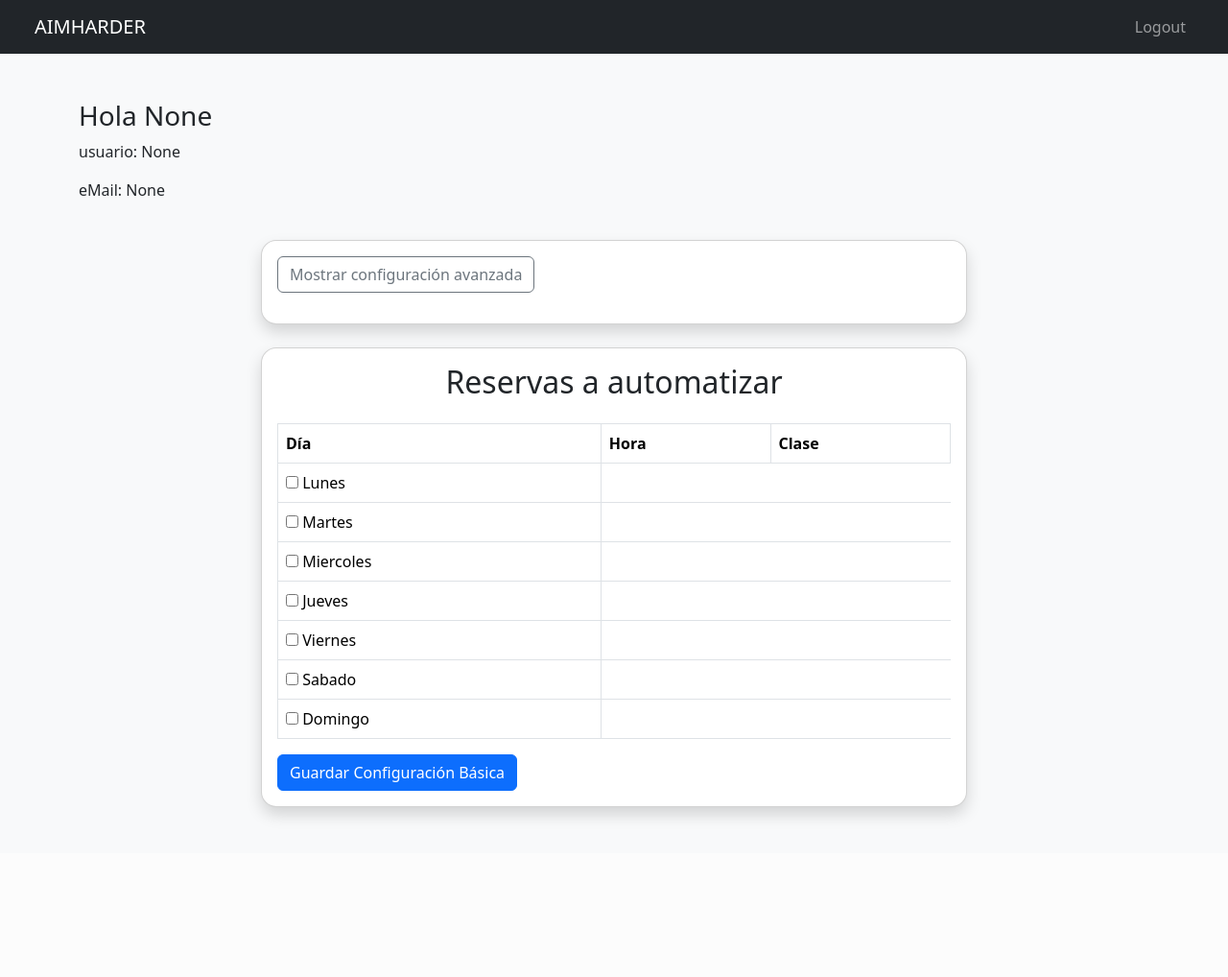
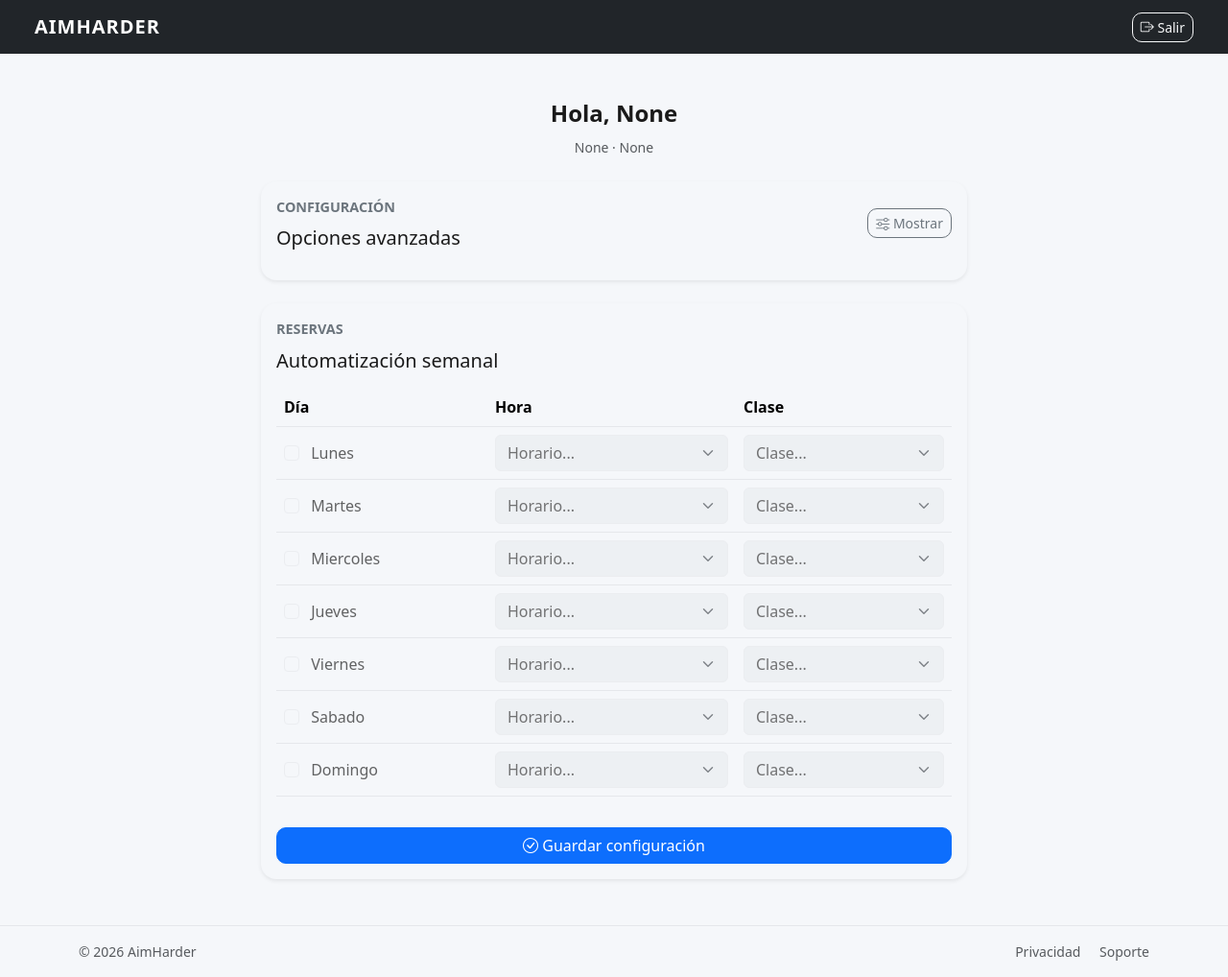
Before and after one commit to venturas55/aimharder, a Flask app: template templates/index.html in a window 1280 px wide. Shown: the whole page at 96% size. Before the commit the page ends 855 px from the top, so only its background shows below. Run offline with Flask 3, Linux system fonts and the light colour scheme; the template is opened without the code that fills it, so the values that code supplies are empty.

Commit message:
Se mejora de estetica mucho mas profesional y modo light / dark

```diff
--- a/templates/index.html
+++ b/templates/index.html
@@ -3,136 +3,221 @@
 
 <head>
   <meta charset="UTF-8" />
-  <title>Selecciona un horario</title>
-  <link href="https://cdn.jsdelivr.net/npm/bootstrap@5.3.6/dist/css/bootstrap.min.css" rel="stylesheet"
-    integrity="sha384-4Q6Gf2aSP4eDXB8Miphtr37CMZZQ5oXLH2yaXMJ2w8e2ZtHTl7GptT4jmndRuHDT" crossorigin="anonymous">
-</head>
+  <title>AimHarder</title>
+
+  <!-- Bootstrap -->
+  <link href="https://cdn.jsdelivr.net/npm/bootstrap@5.3.6/dist/css/bootstrap.min.css" rel="stylesheet">
+
+  <!-- Icons -->
+  <link href="https://cdn.jsdelivr.net/npm/bootstrap-icons@1.11.3/font/bootstrap-icons.css" rel="stylesheet">
+  <script id="7jv2ls">
+    const prefersDark = window.matchMedia('(prefers-color-scheme: dark)').matches;
+    document.documentElement.setAttribute(
+      'data-bs-theme',
+      prefersDark ? 'dark' : 'light'
+    );
+  </script>
   <style>
-  .extra {
-    display: none;
+    [data-bs-theme="light"] {
+      --bs-body-bg: #f5f7fa;
+      --bs-body-color: #1a1a1a;
+
+      --bs-primary: #4f46e5;
+      /* azul moderno */
+      --bs-secondary: #6c757d;
+
+      --bs-border-color: #e5e7eb;
+    }
+
+    [data-bs-theme="dark"] .card {
+      background-color: #111827;
+      /* ligeramente distinto del fondo */
+      border: 1px solid #1f2937;
+      box-shadow: none;
+    }
+
+    [data-bs-theme="dark"] .row-disabled {
+      opacity: 0.4;
+    }
+
+    [data-bs-theme="light"] .row-disabled {
+      opacity: 0.6;
+    }
+
+    [data-bs-theme="dark"] tr:not(.row-disabled) {
+      background-color: rgba(99, 102, 241, 0.05);
+    }
+
+    [data-bs-theme="light"] tr:not(.row-disabled) {
+      background-color: rgba(79, 70, 229, 0.05);
+    }
+
+    body {
+      background-color: var(--bs-body-bg);
+    }
+
+    .card {
+      border: none;
+    }
+
+    .card-title {
+      font-weight: 600;
+    }
+
+    .navbar-brand {
+      font-weight: 600;
+      letter-spacing: 1px;
+    }
+
+    .section-title {
+      font-size: 0.9rem;
+      font-weight: 600;
+      color: #6c757d;
+      text-transform: uppercase;
+      margin-bottom: 10px;
+    }
+
+    .table td {
+      vertical-align: middle;
+    }
+
+    .btn {
+      border-radius: 10px;
     }
   </style>
+</head>
 
-<body class="bg-light">
-  <nav class="navbar navbar-expand-md navbar-dark bg-dark justify-content-between px-4">
-    <div class="container-fluid">
-      <div class="d-flex flex-column p-0 m-0">
-        <div>
-          <a class="navbar-brand" href="/">AIMHARDER</a>
-        </div>
-      </div>
-      <ul class="navbar-nav ml-auto">
-        <li class="nav-item">
-          <a class="nav-link" href="/logout" tabindex="-1" aria-disabled="true">Logout</a>
-        </li>
-      </ul>
-    </div>
+<body class="d-flex flex-column min-vh-100">
+
+  <!-- NAVBAR -->
+  <nav class="navbar navbar-dark bg-dark px-4">
+    <div class="container-fluid d-flex justify-content-between">
+      <span class="navbar-brand">AIMHARDER</span>
+
+      <a class="btn btn-outline-light btn-sm" href="/logout">
+        <i class="bi bi-box-arrow-right"></i> Salir
+      </a>
     </div>
   </nav>
-  <!-- Flash messages -->
+
+  <!-- FLASH -->
   {% with messages = get_flashed_messages(with_categories=true) %}
   {% if messages %}
   <div class="container mt-3">
     {% for category, message in messages %}
-    <div class="alert alert-{{ category }} alert-dismissible fade show" role="alert">
+    <div class="alert alert-{{ category }} alert-dismissible fade show shadow-sm">
       {{ message }}
-      <button type="button" class="btn-close" data-bs-dismiss="alert" aria-label="Close"></button>
+      <button type="button" class="btn-close" data-bs-dismiss="alert"></button>
     </div>
     {% endfor %}
   </div>
   {% endif %}
   {% endwith %}
 
+  <!-- CONTENIDO -->
+  <div class="container py-5">
 
-  <div class="container py-5">
-    <div class="row justify-content-center">
-      <h3>Hola {{ session.get("full_name") }}</h3>
-      <p> usuario: {{ session.get("usuario") }} </p>
-      <p>eMail: {{ session.get("email") }}</p>
-      <!-- SECCION AVANZADA avanzada -->
-      <div class="col-md-8 my-4">
-        <div class="card shadow rounded-4">
+    <!-- PERFIL -->
+    <div class="mb-4 text-center">
+      <h4 class="fw-semibold">Hola, {{ session.get("full_name") }}</h4>
+      <small class="text-muted">
+        {{ session.get("usuario") }} · {{ session.get("email") }}
+      </small>
+    </div>
+
+    <!-- AVANZADO -->
+    <div class="row justify-content-center mb-4">
+      <div class="col-lg-8">
+
+        <div class="card shadow-sm rounded-4">
           <div class="card-body">
 
-            <!-- Botón para mostrar/ocultar sección avanzada -->
+            <div class="d-flex justify-content-between align-items-center mb-3">
+              <div>
+                <div class="section-title">Configuración</div>
+                <h5 class="mb-0">Opciones avanzadas</h5>
+              </div>
+
+              <button class="btn btn-outline-secondary btn-sm" onclick="toggleAdvancedFields()" id="toggleAdvancedBtn">
+                <i class="bi bi-sliders"></i> Mostrar
+              </button>
+            </div>
+
+            <form method="post" action="{{ url_for('guardar_avanzado') }}">
+              <div id="advancedFields" style="display:none;">
+
                 <div class="mb-3">
-              <button type="button" class="btn btn-outline-secondary" id="toggleAdvancedBtn"
-                onclick="toggleAdvancedFields()">Mostrar configuración avanzada</button>
-            </div>
-            <!-- Sección avanzada colapsable -->
-            <form method="post" action="{{ url_for('guardar_avanzado') }}">
-              <div id="advancedFields" style="display: none;">
-                           <h2 class="card-title text-center mb-4">
-              Configuración AVANZADA de la reserva
-            </h2>
-                <div class="mb-3">
-                  <label for="aimharder_user" class="form-label">Usuario AimHarder</label>
-                  <input type="text" class="form-control" id="aimharder_user" name="aimharder_user"
-                    placeholder="user de aimharder" required value="{{ aimharder_user if aimharder_user else '' }}" />
+                  <label class="form-label">Usuario AimHarder</label>
+                  <input type="text" class="form-control" name="aimharder_user" value="{{ aimharder_user or '' }}"
+                    required>
                 </div>
 
                 <div class="mb-3">
-                  <label for="aimharder_pass" class="form-label">Pass AimHarder</label>
+                  <label class="form-label">Contraseña</label>
                   <div class="input-group">
                     <input type="password" class="form-control" id="aimharder_pass" name="aimharder_pass"
-                      placeholder="pass de aimharder" required value="{{ aimharder_pass if aimharder_pass else '' }}" />
+                      value="{{ aimharder_pass or '' }}" required>
+
                     <button class="btn btn-outline-secondary" type="button" onclick="togglePasswordVisibility()">
                       <i class="bi bi-eye" id="togglePassIcon"></i>
                     </button>
                   </div>
                 </div>
-                <div class="row justify-content-center">
-                  <div class="col-5 mb-3">
-                    <label for="gym" class="form-label">GYM (prefijo en AimHarder)</label>
-                    <input type="text" class="form-control" id="gym" name="gym" placeholder="GYM de aimharder" required
-                      value="{{ gym if gym else '' }}" />
+
+                <div class="row">
+                  <div class="col-md-6 mb-3">
+                    <label class="form-label">Gym (prefijo)</label>
+                    <input type="text" class="form-control" name="gym" value="{{ gym or '' }}" required>
                   </div>
 
-                  <div class="col-5  mb-3">
-                    <label for="gym" class="form-label">Las reservas se ejecutan con periodicidad</label>
-                    <select class="form-select clase" name="periodicidad" required>
-                      <option value="" disabled>Periodicidad de reservas...</option>
-                      <option value="daily" {% if config['periodicidad'] is defined and config['periodicidad']=="daily"
-                        %} selected {% endif %}>
-                        Diaria </option>
-                      <option value="weekly" {% if config['periodicidad'] is defined and
-                        config['periodicidad']=="weekly" %} selected {% endif %}> Semanal </option>
+                  <div class="col-md-6 mb-3">
+                    <label class="form-label">Periodicidad</label>
+                    <select class="form-select" name="periodicidad" required>
+                      <option disabled selected>Selecciona...</option>
+                      <option value="daily" {% if config['periodicidad']=="daily" %}selected{% endif %}>
+                        Diaria
+                      </option>
+                      <option value="weekly" {% if config['periodicidad']=="weekly" %}selected{% endif %}>
+                        Semanal
+                      </option>
                     </select>
                   </div>
                 </div>
-                <div class="row justify-content-center">
-                  <div class="d-grid col-4">
-                    <button type="submit" name="action" value="guardar_avanzado" class="btn btn-success">
-                      Guardar Configuración Avanzada
+
+                <div class="d-grid mt-3">
+                  <button class="btn btn-success">
+                    <i class="bi bi-save"></i> Guardar configuración avanzada
                   </button>
                 </div>
+
               </div>
-              </div>
-          </div>
-          <!-- Fin de la sección avanzada -->
+            </form>
 
-          </form>
           </div>
         </div>
 
-      <!-- SECCION BASICA  -->
-      <div class="col-md-8">
-
-        <div class="card shadow rounded-4">
-          <div class="card-body">
-            <h2 class="card-title text-center mb-4">
-              Reservas a automatizar
-            </h2>
-            <form method="post" action="{{ url_for('guardar_basico') }}">
-              <div class="mb-3">
-
+      </div>
     </div>
 
+    <!-- BÁSICO -->
+    <div class="row justify-content-center">
+      <div class="col-lg-8">
+
+        <div class="card shadow-sm rounded-4">
+          <div class="card-body">
+
             <div class="mb-3">
-                <table class="table table-bordered">
-                  <thead>
+              <div class="section-title">Reservas</div>
+              <h5>Automatización semanal</h5>
+            </div>
+
+            <form method="post" action="{{ url_for('guardar_basico') }}">
+
+              <div class="table-responsive">
+                <table class="table align-middle">
+
+                  <thead class="">
                     <tr>
-
                       <th>Día</th>
                       <th>Hora</th>
                       <th>Clase</th>
@@ -142,59 +227,75 @@
                   <tbody>
                     {% for day in ['Lunes','Martes','Miercoles','Jueves','Viernes','Sabado','Domingo'] %}
                     <tr>
-                      <!-- Checkbox -->
+
                       <td>
-                        <input type="checkbox" class="day-check" name="{{day}}_activo" value="{{ day }}" id="{{ day }}" {% if
-                          horario[day]['activo'] %} checked {% endif %}>
-                        <span>{{ day }}</span>
+                        <input type="checkbox" class="form-check-input me-2 day-check" name="{{day}}_activo" {% if
+                          horario[day]['activo'] %}checked{% endif %}>
+                        {{ day }}
                       </td>
 
-                      <!-- Hora -->
                       <td class="extra">
-                        <select class="form-select horario" name="{{day}}_hora" {% if horario[day] is not defined %}
-                          disabled {% endif %} required>
-                          <option value="" disabled>Selecciona un horario...</option>
-                          {% for key, value in class_times.items() %}
-                          <option value="{{ value }}" {% if horario[day] is defined and horario[day]['hora']==value %}
-                            selected {% endif %}>
+                        <select class="form-select" name="{{day}}_hora" required>
+                          <option disabled selected>Horario...</option>
+                          {% for value in class_times.values() %}
+                          <option value="{{ value }}" {% if horario[day]['hora']==value %}selected{% endif %}>
                             {{ value }}
                           </option>
                           {% endfor %}
                         </select>
                       </td>
 
-                      <!-- Clase -->
                       <td class="extra">
-                        <select class="form-select clase" name="{{day}}_clase" {% if horario[day] is not defined %}
-                          disabled {% endif %} required>
-                          <option value="" disabled>Selecciona una clase...</option>
+                        <select class="form-select" name="{{day}}_clase" required>
+                          <option disabled selected>Clase...</option>
                           {% for value in current_clases %}
-                          <option value="{{ value }}" {% if horario[day] is defined and horario[day]['clase']==value %}
-                            selected {% endif %}>
+                          <option value="{{ value }}" {% if horario[day]['clase']==value %}selected{% endif %}>
                             {{ value }}
                           </option>
                           {% endfor %}
                         </select>
                       </td>
+
                     </tr>
                     {% endfor %}
                   </tbody>
+
                 </table>
               </div>
-              <button type="submit" name="action" value="guardar_basico" class="btn btn-primary">
-                Guardar Configuración Básica
+
+              <div class="d-grid mt-3">
+                <button class="btn btn-primary">
+                  <i class="bi bi-check-circle"></i> Guardar configuración
                 </button>
+              </div>
+
             </form>
-          </div>
+
           </div>
         </div>
 
       </div>
-    <script src="https://cdn.jsdelivr.net/npm/bootstrap@5.3.6/dist/js/bootstrap.bundle.min.js"
-      integrity="sha384-j1CDi7MgGQ12Z7Qab0qlWQ/Qqz24Gc6BM0thvEMVjHnfYGF0rmFCozFSxQBxwHKO"
-      crossorigin="anonymous"></script>
+    </div>
+
+  </div>
+  <footer class="mt-auto py-3 border-top">
+    <div class="container d-flex flex-column flex-md-row justify-content-between align-items-center">
+
+      <div class="text-muted small">
+        © 2026 AimHarder
+      </div>
+
+      <div class="small">
+        <a href="#" class="text-decoration-none me-3 text-muted">Privacidad</a>
+        <a href="#" class="text-decoration-none text-muted">Soporte</a>
+      </div>
+
+    </div>
+  </footer>
+  <script src="https://cdn.jsdelivr.net/npm/bootstrap@5.3.6/dist/js/bootstrap.bundle.min.js"></script>
 
 </body>
+
 <script>
   // Mostrar/ocultar contraseña
   function togglePasswordVisibility() {
@@ -225,22 +326,21 @@
   }
 
   //Mostrar horarios clases:
+//Mostrar horarios clases:
 document.querySelectorAll(".day-check").forEach((checkbox) => {
 
   function toggleRow() {
 
     const row = checkbox.closest("tr")
-
-      const extras = row.querySelectorAll(".extra")
     const selects = row.querySelectorAll("select")
 
-      extras.forEach(cell => {
-        cell.style.display = checkbox.checked ? "table-cell" : "none"
-      })
-
-      selects.forEach(select => {
-        select.disabled = !checkbox.checked
-      })
+    if (checkbox.checked) {
+      row.classList.remove("row-disabled")
+      selects.forEach(select => select.disabled = false)
+    } else {
+      row.classList.add("row-disabled")
+      selects.forEach(select => select.disabled = true)
+    }
   }
 
   checkbox.addEventListener("change", toggleRow)
```
Lines whose indentation alone changed are shown as unchanged.
